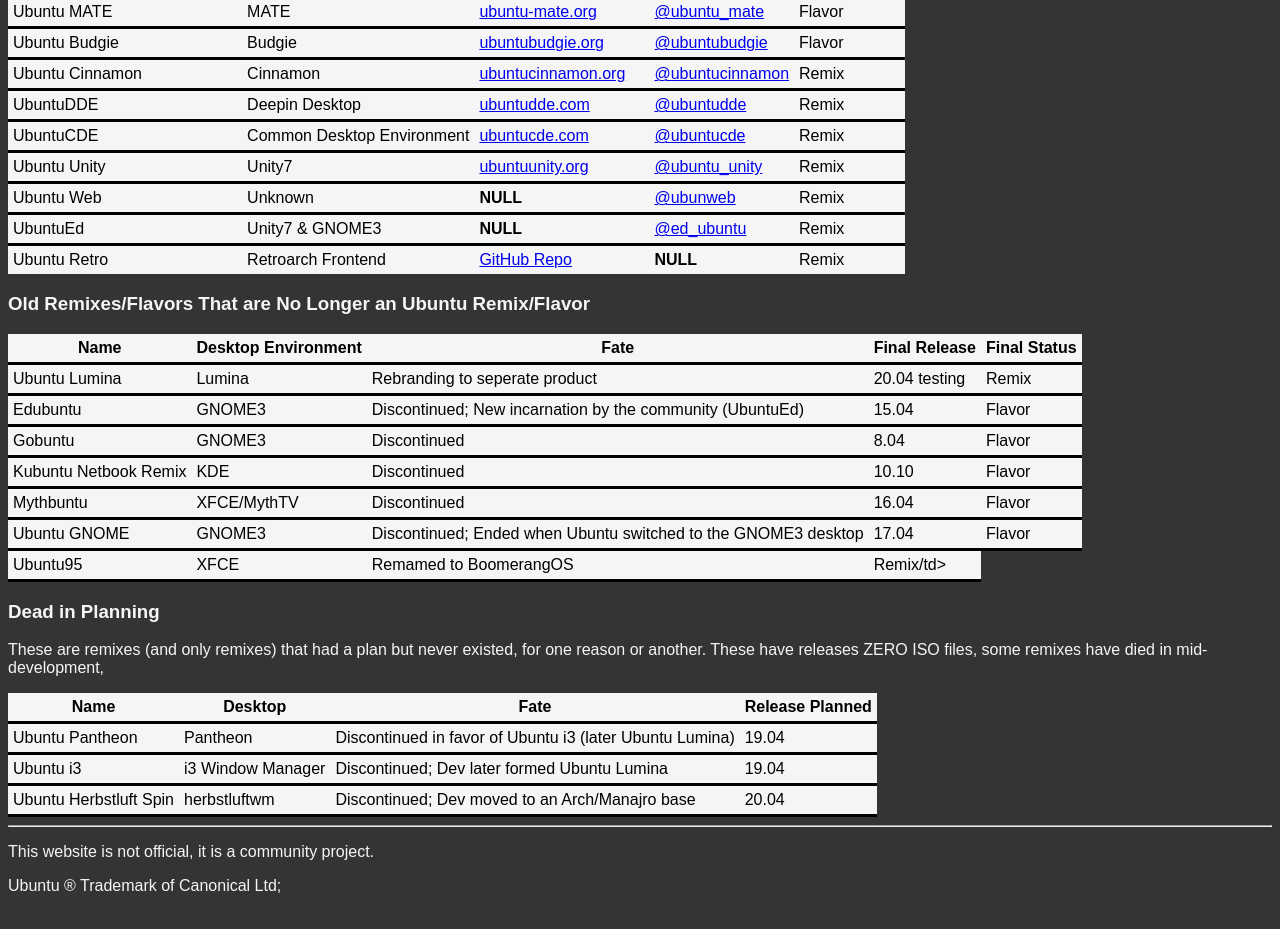
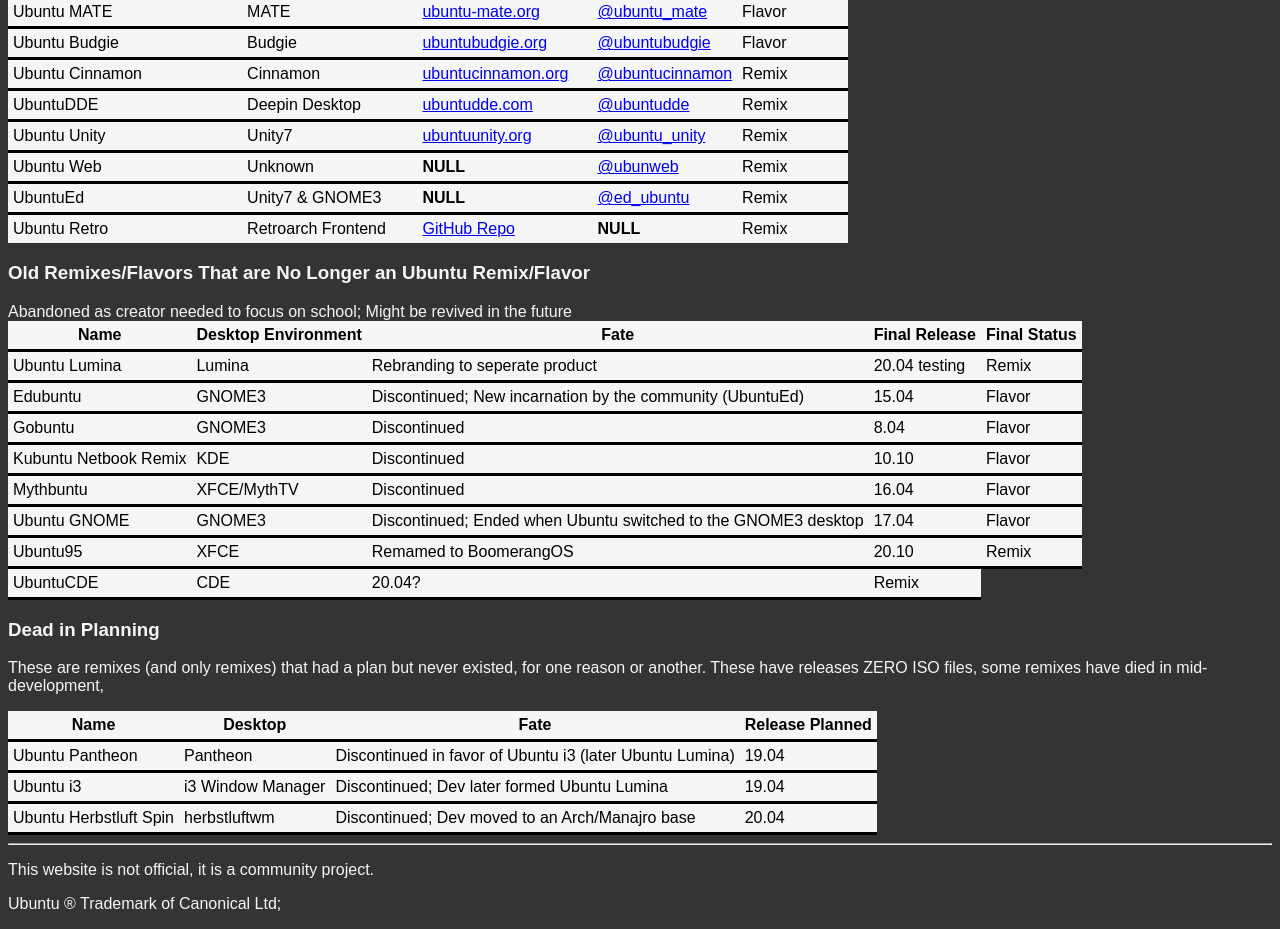
Before and after one commit to RemixDatabase/RemixDatabase.github.io, a plain HTML site: page index.html in a window 1280 px wide. Shown: the part 400-1329 px from the top of the page. Drawn offline with Linux system fonts and the light colour scheme.

Commit message:
Update index.html

```diff
--- a/index.html
+++ b/index.html
@@ -8,8 +8,8 @@
     </head>
     <body>
         <p>
-            <strong>Ubuntu</strong> has many community editions, with currently 22 spins. 14 are active: 7 official (Flavors),
-            7 unoffical (Remixes), 9 are inactive/discontinued: 5 offical (Flavors), 5 unoffical (Remixes). This page is a list of all of them with relevent links! This is in no particular
+            <strong>Ubuntu</strong> has many community editions, with currently 22 spins. 13 are active: 7 official (Flavors),
+            6 unoffical (Remixes), 9 are inactive/discontinued: 5 offical (Flavors), 6 unoffical (Remixes). This page is a list of all of them with relevent links! This is in no particular
             order (except maybe being lazy when adding new ones).
         </p>
         <p>
@@ -209,23 +209,6 @@
             </tr>
             <tr>
                 <td>
-                    UbuntuCDE
-                </td>
-                <td>
-                    Common Desktop Environment
-                </td>
-                <td>
-                    <a href="https://ubuntucde.com">ubuntucde.com</a>
-                </td>
-                <td>
-                    <a href="https://twitter.com/ubuntucde">@ubuntucde</a>
-                </td>
-                <td>
-                    Remix
-                </td>
-            </tr>
-            <tr>
-                <td>
                     Ubuntu Unity
                 </td>
                 <td>
@@ -318,7 +301,11 @@
                 <td>Ubuntu GNOME</td><td>GNOME3</td><td>Discontinued; Ended when Ubuntu switched to the GNOME3 desktop</td><td>17.04</td><td>Flavor</td>
             </tr>
             <tr>
-                <td>Ubuntu95</td><td>XFCE</td><td>Remamed to BoomerangOS</td><td>Remix/td>
+                <td>Ubuntu95</td><td>XFCE</td><td>Remamed to BoomerangOS</td><td>20.10</td><td>Remix</td>
+            </tr>
+            <tr>
+                <td>UbuntuCDE</td><td>CDE</td>Abandoned as creator needed to focus on school; Might be revived in the future<td>20.04?</td><td>Remix</td>
+            </tr>
         </table>
 
         <h3>Dead in Planning</h3>
```
